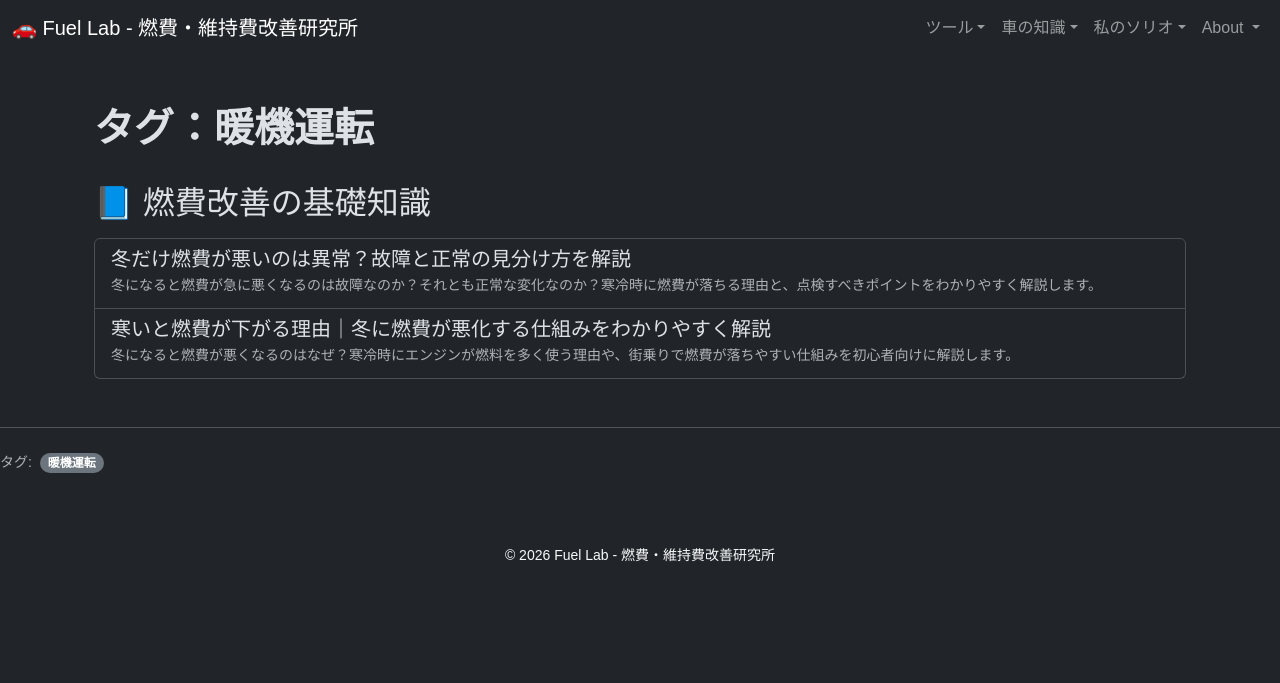
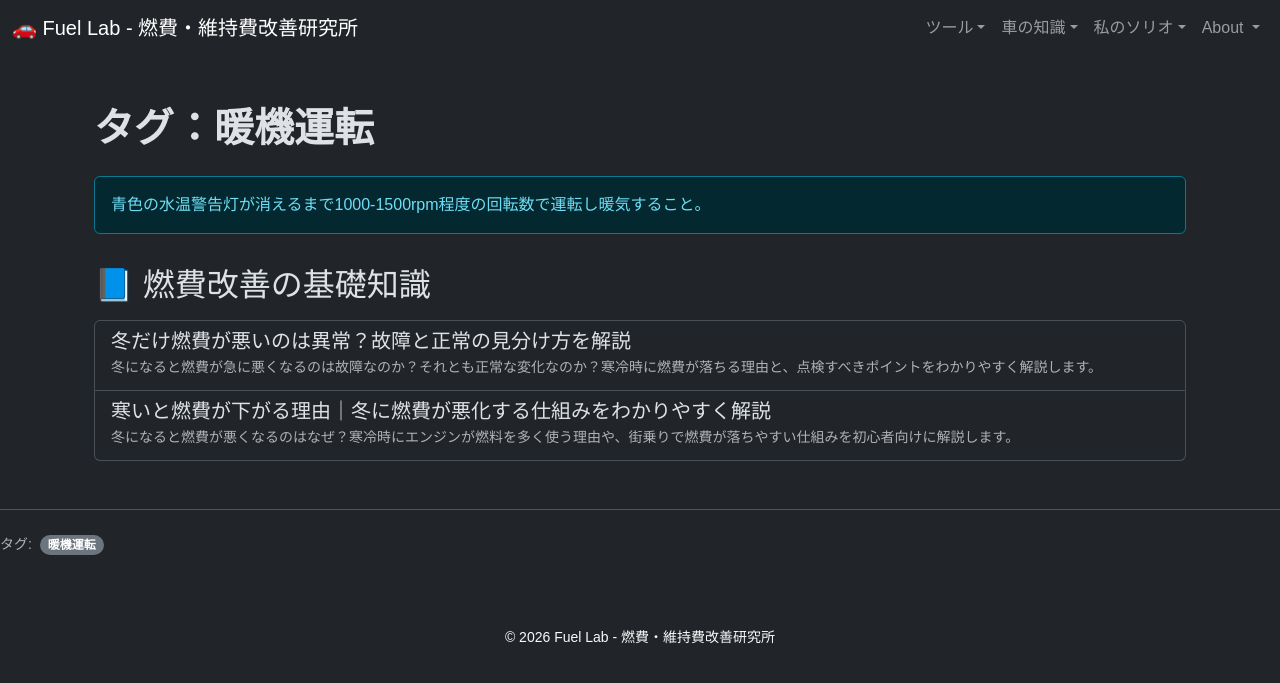
Before and after one commit to funyapar-org/fuel-lab, a Jekyll site: the page built from _tags/warm-up.md, in a window 1280 px wide. Shown: the top 683 px of the page. Built offline with Jekyll 4.4.1, drawn with Linux system fonts in a browser that asks for light colours.

Commit message:
warm-up.md を更新

```diff
--- a/_tags/warm-up.md
+++ b/_tags/warm-up.md
@@ -2,4 +2,5 @@
 layout: tag
 tag: warm-up
 title: "warm-up"
+description: 青色の水温警告灯が消えるまで1000-1500rpm程度の回転数で運転し暖気すること。
 ---
```
